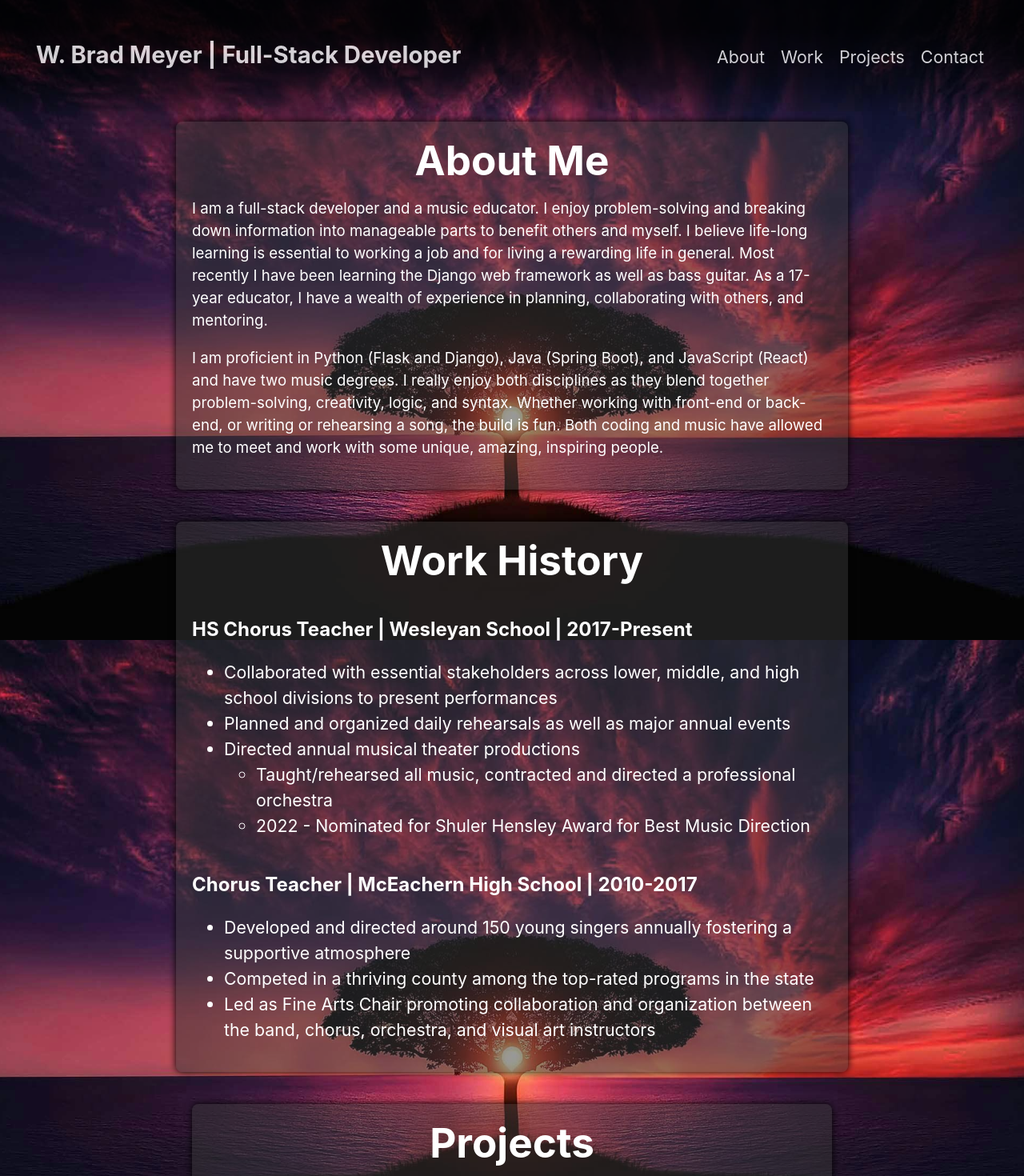
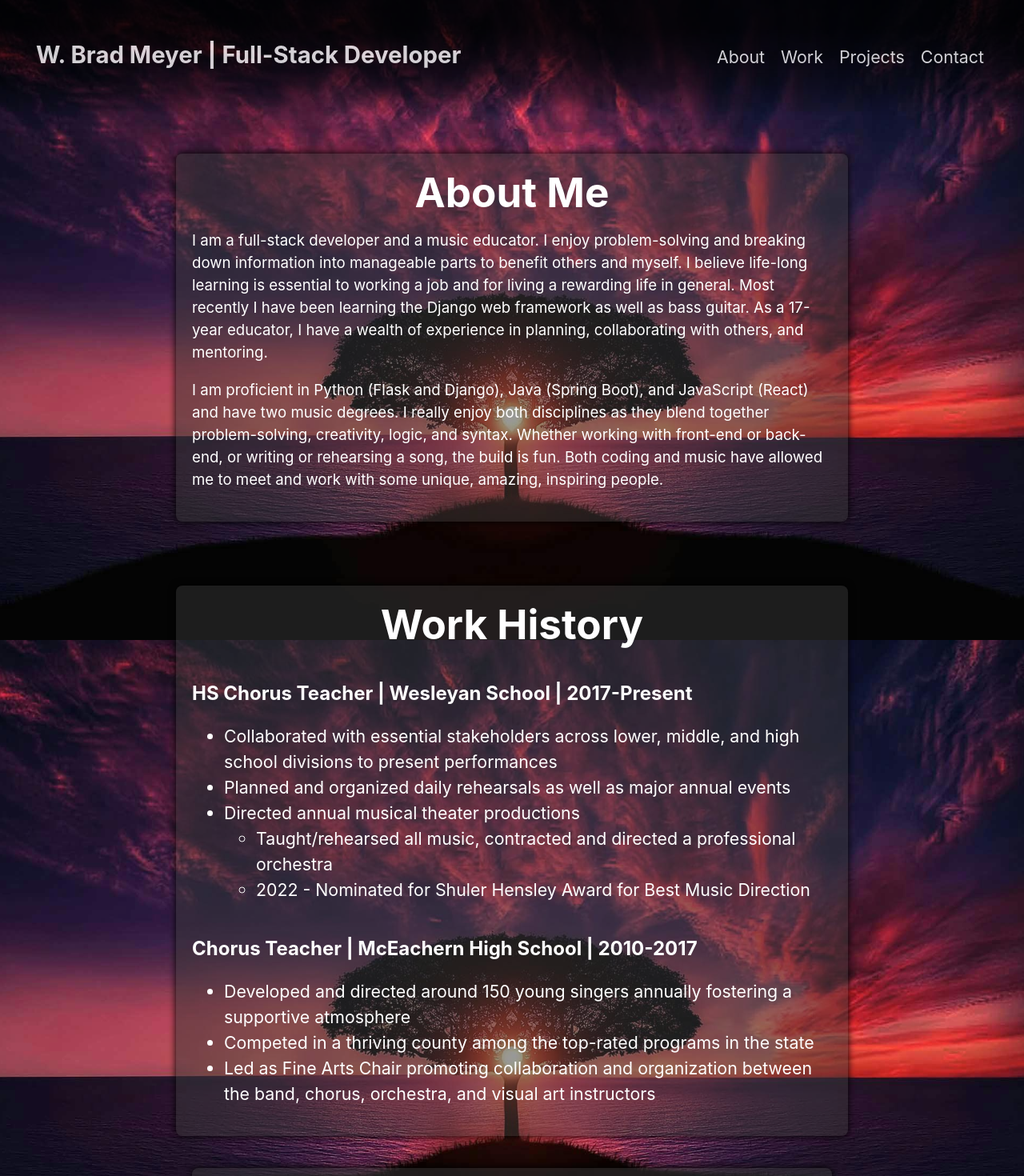
Before and after one commit to Wbradmeyer/vitePortfolio, a Vue app: page / in a window 1280 px wide. Shown: the top 1470 px of the page at 80% size. Built offline with nearby package versions, Linux system fonts and the light colour scheme.

Commit message:
vert margin on link

```diff
--- a/src/components/AboutMe.vue
+++ b/src/components/AboutMe.vue
@@ -4,6 +4,7 @@
 </script>
 
 <template>
+    <div class="container">
         <div class="about">
             <h1 style="text-align: center;">About Me</h1>
             <p>
@@ -21,11 +22,16 @@
                 inspiring people.
             </p>
         </div>
+    </div>
 </template>
 
 <style>
+    .container {
+        padding: 120px 0px 0px;
+    }
+
     .about {
-        margin: 120px 0px 40px;
+        margin: 0px 0px 40px;
         text-align: left;
         background-color: rgb(55, 55, 55, 0.5);
         color: white;
--- a/src/components/WorkExperience.vue
+++ b/src/components/WorkExperience.vue
@@ -25,8 +25,12 @@
 </template>
 
 <style>
+    .container {
+        padding: 120px 0px 0px;
+    }
+
     .work {
-        margin: 40px 0px;
+        margin: 0px 0px 40px;
         text-align: left;
         background-color: rgb(55, 55, 55, 0.5);
         color: white;
```
Lines whose indentation alone changed are shown as unchanged.
